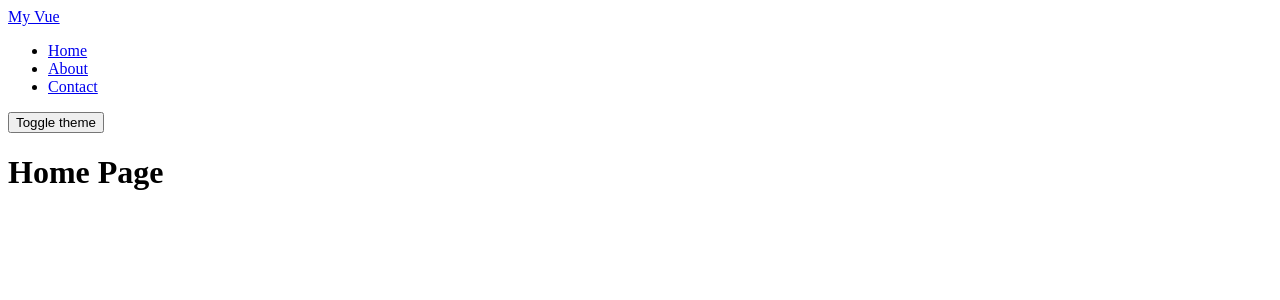
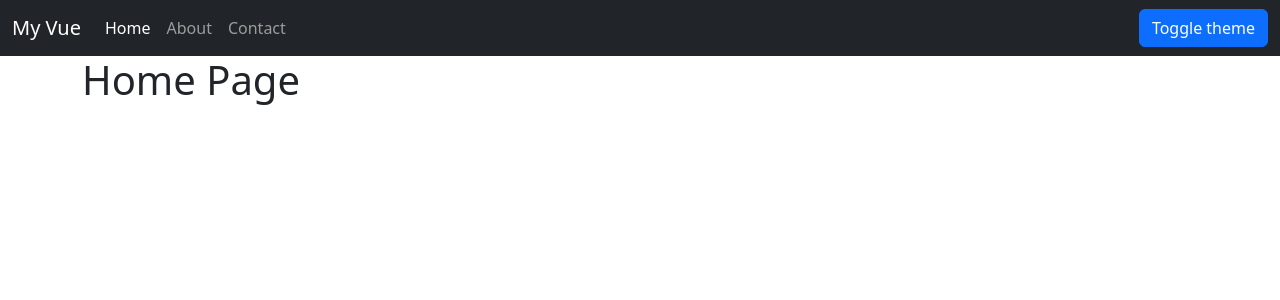
Before and after one commit to PhillipFraThailand/vue-start-spa, a Vue app: page / in a window 1280 px wide. Shown: the top 300 px of the page. Built offline with nearby package versions, Linux system fonts and the light colour scheme.

Commit message:
install bootstrap as dependency and import in main.js rather than adding it via index.html

```diff
--- a/src/App.vue
+++ b/src/App.vue
@@ -20,9 +20,7 @@ import PageViewer from './components/PageViewer.vue';
   export default {
     components: {
       Navbar,
-      'nav-bar': Navbar,
       PageViewer,
-      'page-viewer': PageViewer,
     },
      data() {
       return {
--- a/src/main.js
+++ b/src/main.js
@@ -1,4 +1,5 @@
 import {createApp, VueElement} from 'vue';
 import App from './App.vue';
+import '../node_modules/bootstrap/dist/css/bootstrap.min.css'; // Build tools will import this into our app so we can use it anywhere.
 
 createApp(App).mount('#app')
```
